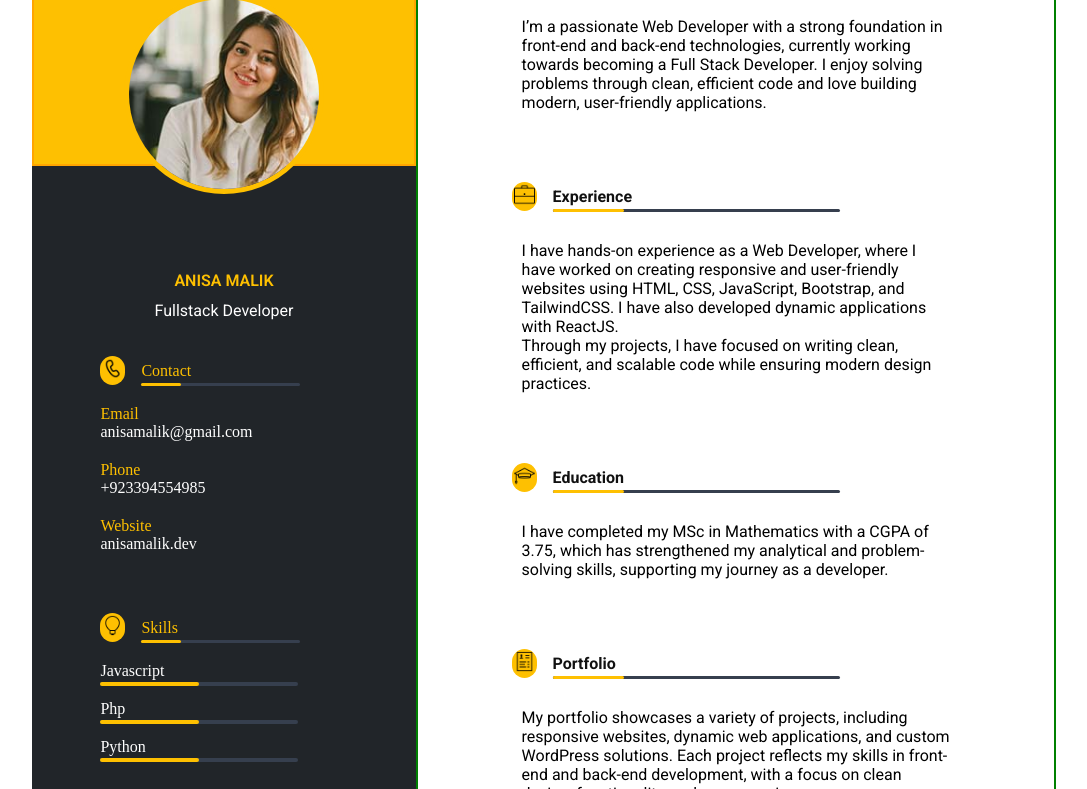
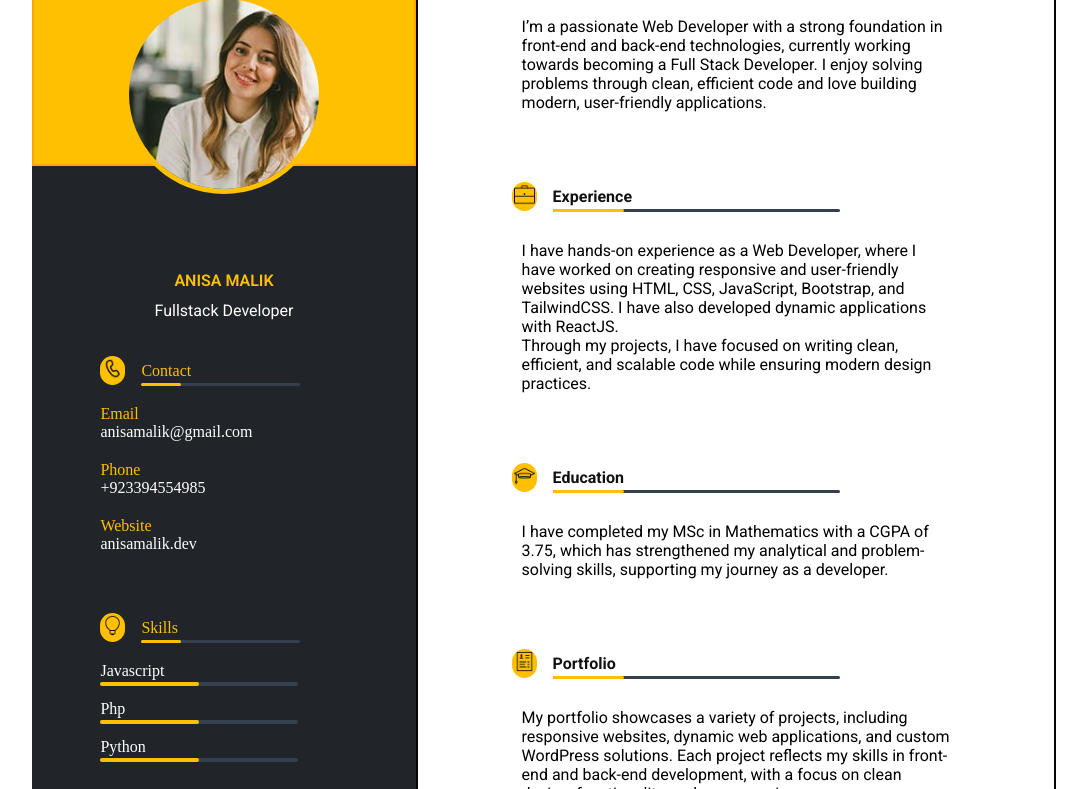
Before and after one commit to anisamalikcode/cv-template, a plain HTML site: page index.html in a window 1280 px wide. Shown: the part 93-882 px from the top of the page, without its empty margins (96-1183 px from the left). Drawn offline with Linux system fonts and the light colour scheme.

```diff
--- a/css/main.css
+++ b/css/main.css
@@ -157,7 +157,7 @@ width: 80%;
 /********************************Right Column Starts  **************************/
 
 .right-col{
-  border:2px solid green;
+  border:2px solid rgb(6, 6, 6);
   height:auto;
   width:50vw;
   background:var(--light)
```
